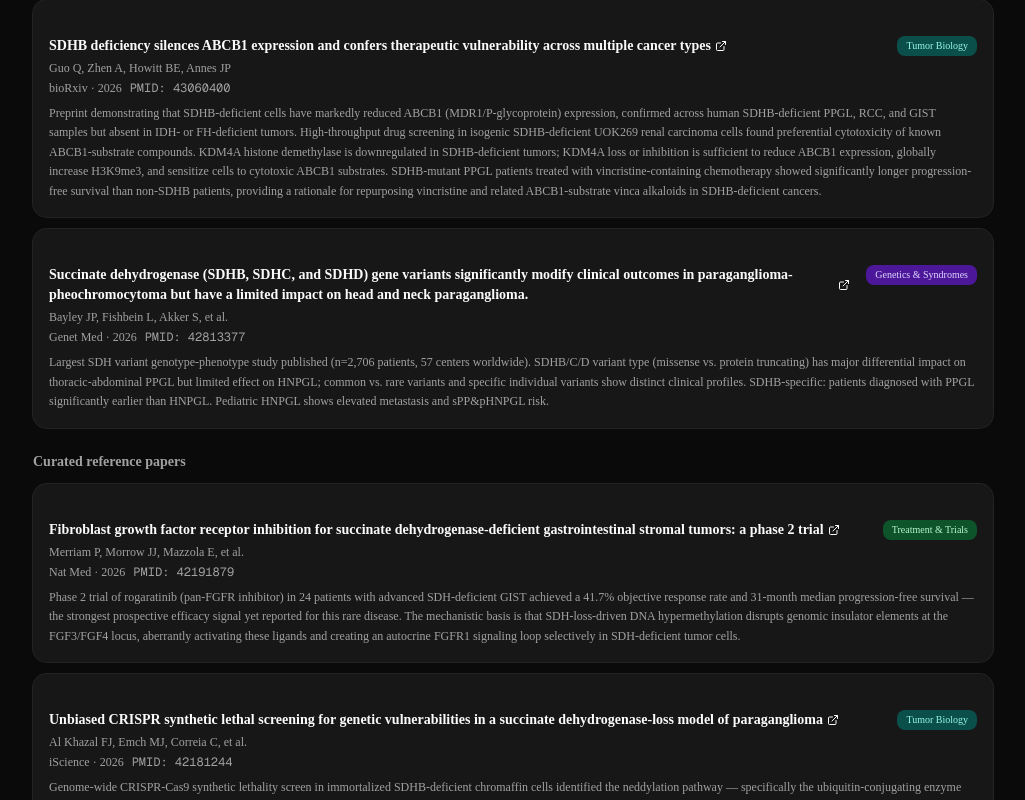
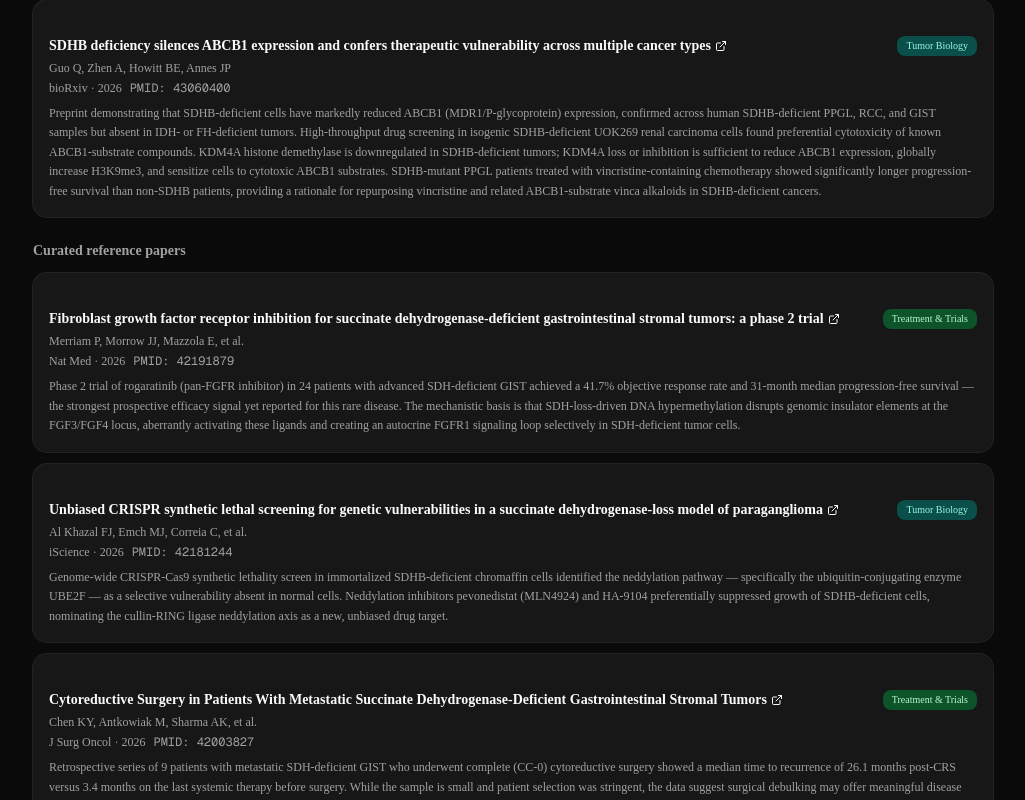
Before and after one commit to maiasalti/sdh-engine, a Next.js app: page /research in a window 1280 px wide. Shown: the part 3165-3965 px from the top of the page, without its empty margins (255-1280 px from the left). Built offline with nearby package versions, Linux system fonts and the light colour scheme.

Commit message:
Remove outdated paper entry from papers.ts

```diff
--- a/src/data/papers.ts
+++ b/src/data/papers.ts
@@ -584,17 +584,4 @@ export const PAPERS: CuratedPaper[] = [
     pmid: "43060400",
     date: "2026-11",
   },
-  {
-    title:
-      "Succinate dehydrogenase (SDHB, SDHC, and SDHD) gene variants significantly modify clinical outcomes in paraganglioma-pheochromocytoma but have a limited impact on head and neck paraganglioma.",
-    authors: "Bayley JP, Fishbein L, Akker S, et al.",
-    journal: "Genet Med",
-    year: 2026,
-    doi: "10.1016/j.gim.2026.102725",
-    topic: "Genetics & Syndromes",
-    description:
-      "Largest SDH variant genotype-phenotype study published (n=2,706 patients, 57 centers worldwide). SDHB/C/D variant type (missense vs. protein truncating) has major differential impact on thoracic-abdominal PPGL but limited effect on HNPGL; common vs. rare variants and specific individual variants show distinct clinical profiles. SDHB-specific: patients diagnosed with PPGL significantly earlier than HNPGL. Pediatric HNPGL shows elevated metastasis and sPP&pHNPGL risk.",
-    pmid: "42813377",
-    date: "2026-09",
-  },
 ];
```
